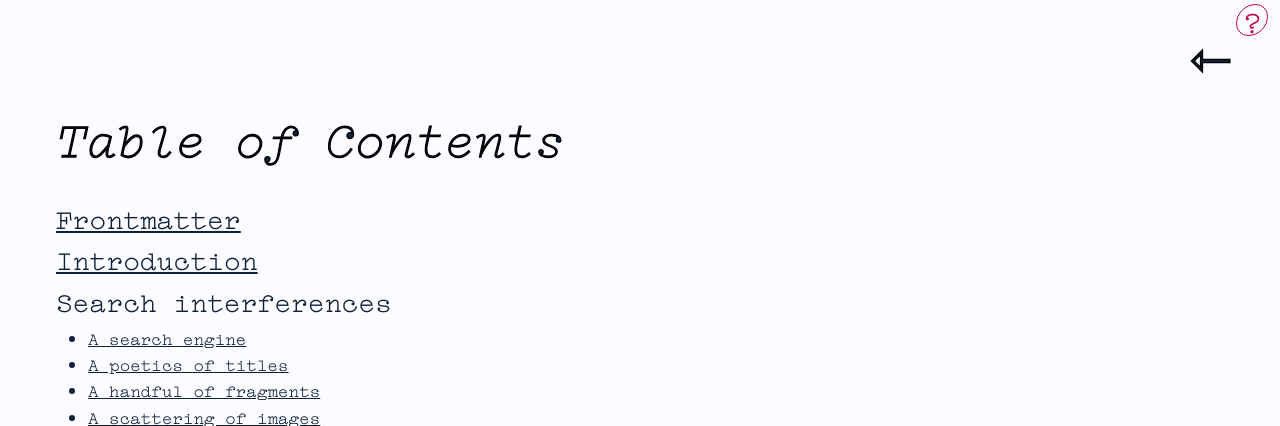
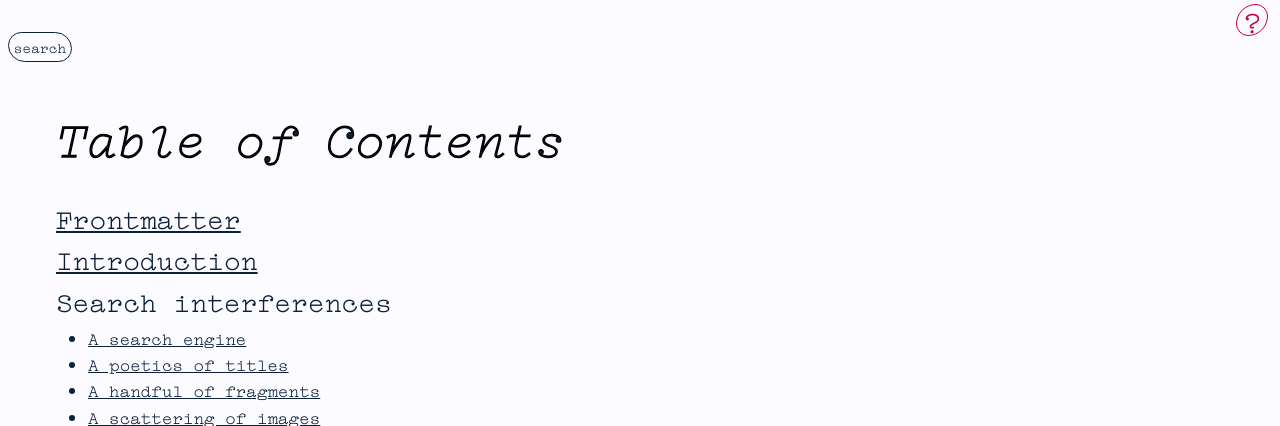
Before and after one commit to COPIM/performing_patents_otherwise, a Flask app: page /contents/ in a window 1280 px wide. Shown: the top 426 px of the page. Run offline with Flask 3, Linux system fonts and the light colour scheme; some libraries are stand-ins or nearby versions.

Commit message:
changes to TOC

```diff
--- a/web/app/templates/toc.html
+++ b/web/app/templates/toc.html
@@ -2,6 +2,11 @@
 
 {% block content %}
 
+<div class="action">
+    <button id="notes-operations" onclick="hideShowInfo()">?</button>
+    <a href="{{ url_for('main.index') }}" class="search-back text-left" title="back to search">search</a>
+</div>
+
 {{ text|safe }}
 
 {% endblock %}
--- a/web/content/TOC.md
+++ b/web/content/TOC.md
@@ -1,8 +1,3 @@
-<div class="action">
-  <button id="notes-operations" onclick="hideShowInfo()">?</button>
-  <a href="/" class="arrow-back h1 text-left" title="back to index"> ⇽ </a>
-</div>
-
 <h1 class="mt-5"> Table of Contents</h1>
 <span class="info" style="display: none;">
     <span class="code">↪ This website is the home of <i>Performing Patents Otherwise</i>. It is an archive, a website and an experimental electronic book that binds search, archive and writing in one publication. The landing page navigates the publication according to the conventions of a search engine, foregrounding search. The table of contents offers a way of navigating that foregrounds texts, which is more in line with the conventions of book making. The table of contents reveals a logic of zooming in, from the general search to more specific configurations of the relationships between search, content, ordering and sense-making.</span>
```
